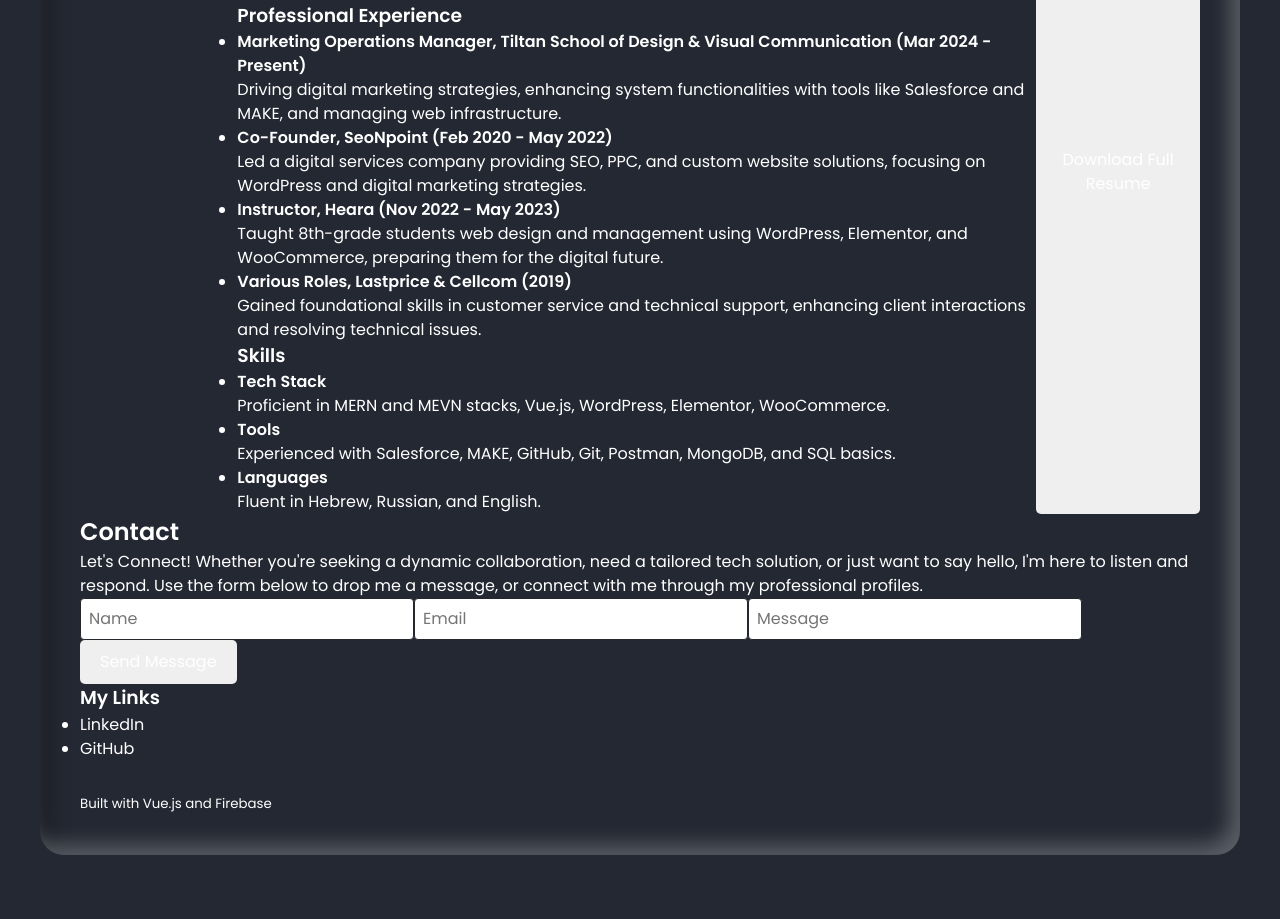
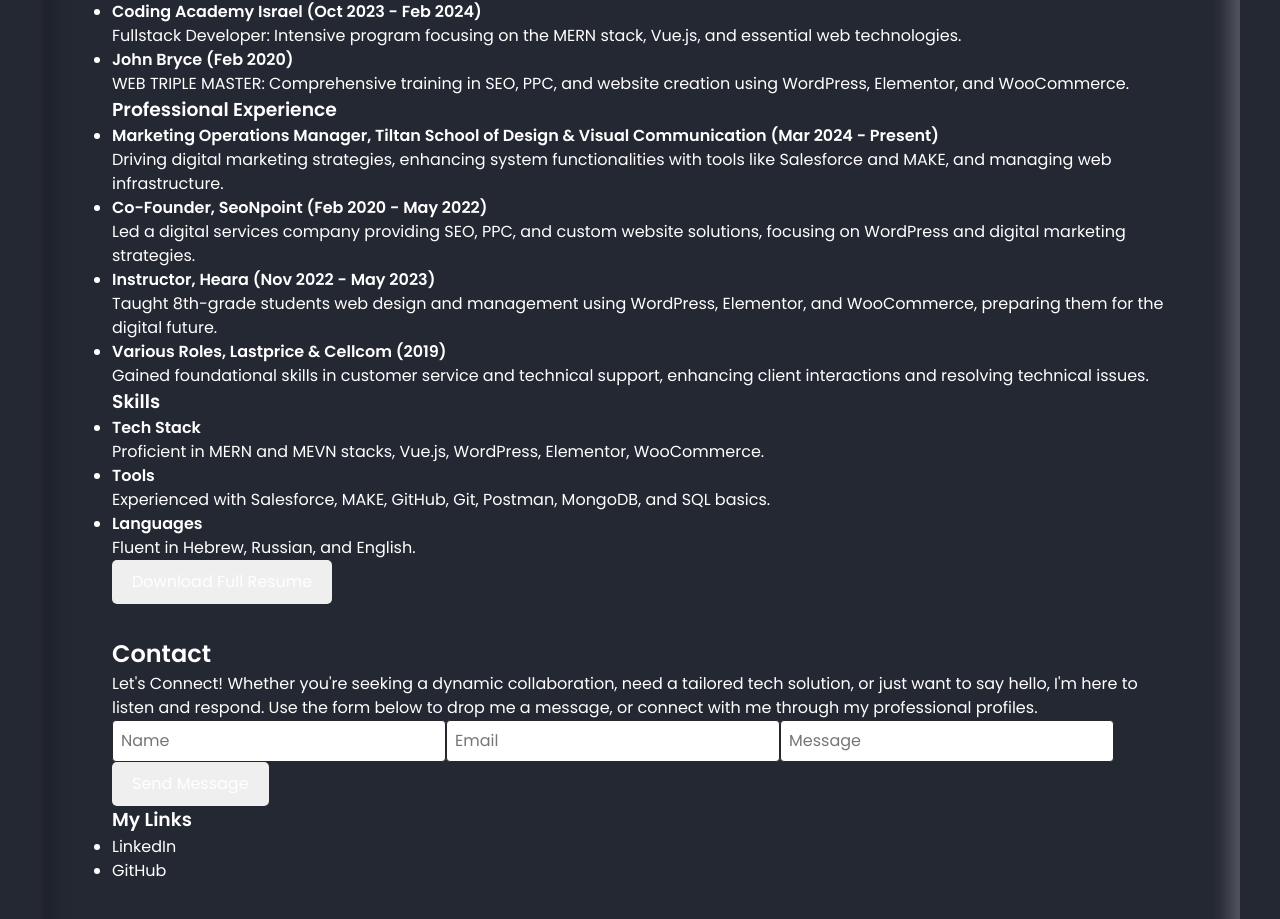
Before and after one commit to kNoCoding/portfolio, a Vue app: page / in a window 1280 px wide. Shown: the part 1375-2294 px from the top of the page. Before the commit the page ends 2270 px from the top, so only its background shows below. Built offline with nearby package versions, Linux system fonts and the light colour scheme.

Commit message:
Add padding to all components inside the container

```diff
--- a/src/assets/style/base/_layout.scss
+++ b/src/assets/style/base/_layout.scss
@@ -15,7 +15,6 @@
 
 .container {
   max-width: $container-width;
-  padding: calc($gutter-width) 0;
   align-self: center;
 }
 
@@ -23,10 +22,6 @@
   .main-layout {
     padding: calc($spacing-unit);
     margin: calc($spacing-unit);
-  }
-
-  .container{
-    padding: calc($spacing-unit*2) calc($spacing-unit*4);
   }
 }
 
--- a/src/components/AboutSection.vue
+++ b/src/components/AboutSection.vue
@@ -29,5 +29,7 @@
 </script>
 
 <style lang="scss">
-
+.about-section{
+    padding: calc($spacing-unit*2) calc($spacing-unit*4);
+}
 </style>
--- a/src/components/AppFooter.vue
+++ b/src/components/AppFooter.vue
@@ -8,6 +8,10 @@
 
 </script>
 
-<style>
+<style lang="scss">
+
+.app-footer{
+    padding: calc($spacing-unit*4) calc($spacing-unit*4);
+}
 
 </style>
--- a/src/components/ContactSection.vue
+++ b/src/components/ContactSection.vue
@@ -27,4 +27,7 @@
 
 <style lang="scss">
 
+.contact-section{
+    padding: calc($spacing-unit*2) calc($spacing-unit*4);
+}
 </style>
--- a/src/components/HeroSection.vue
+++ b/src/components/HeroSection.vue
@@ -19,4 +19,7 @@
 
 <style lang="scss">
 
+.hero-section{
+        padding: calc($spacing-unit*2) calc($spacing-unit*4);
+}
 </style>
--- a/src/components/ProjectsSection.vue
+++ b/src/components/ProjectsSection.vue
@@ -50,4 +50,8 @@
 
 <style lang="scss">
 
+.project-section{
+    padding: calc($spacing-unit*2) calc($spacing-unit*4);
+}
+
 </style>
--- a/src/components/ResumeSection.vue
+++ b/src/components/ResumeSection.vue
@@ -1,5 +1,5 @@
 <template>
-    <div class="resume-section d-flex" id="resume">
+    <div class="resume-section" id="resume">
 
         <h2>Resume Highlights</h2>
 
@@ -78,4 +78,7 @@
 
 <style lang="scss">
 
+.resume-section{
+    padding: calc($spacing-unit*2) calc($spacing-unit*4);
+}
 </style>
```
